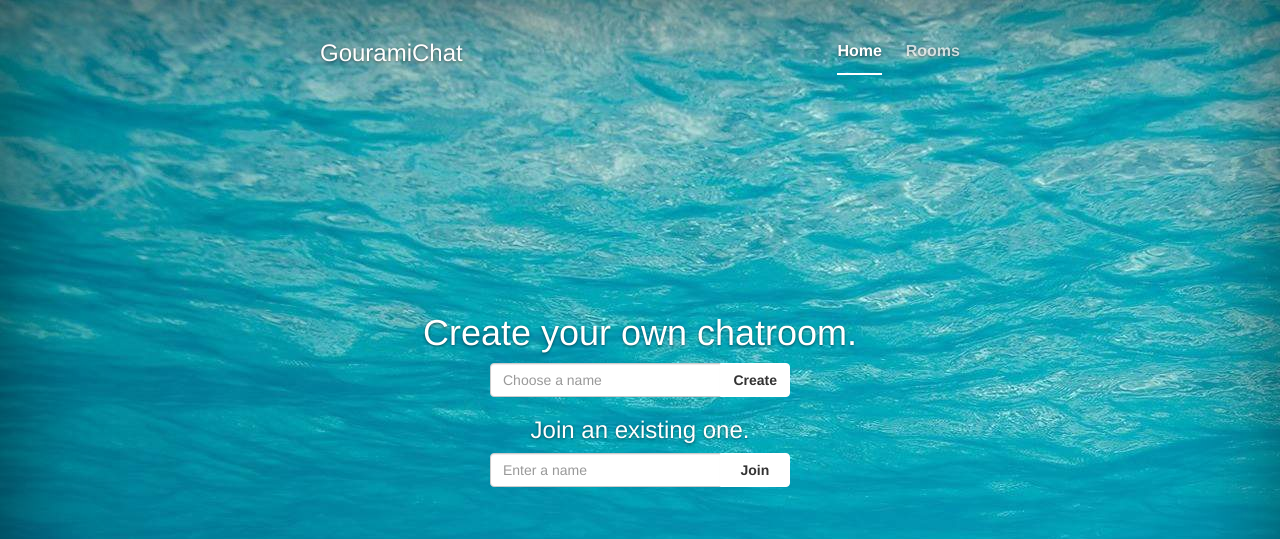
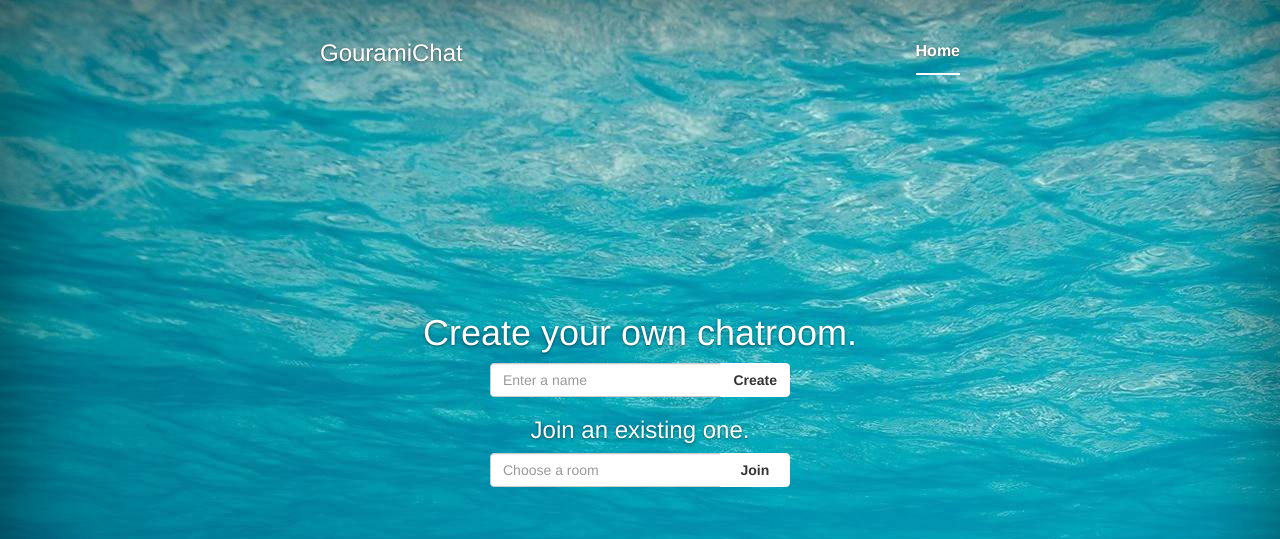
Before and after one commit to sunheng/GouramiChat, a website: page views/index.html in a window 1280 px wide. Shown: the top 539 px of the page. Drawn offline with nearby package versions, Linux system fonts and the light colour scheme; files that its build step writes are made by us from their sources; no server answers.

Commit message:
Added filter to chatroom input

```diff
--- a/views/index.html
+++ b/views/index.html
@@ -22,7 +22,7 @@
 						<h3 class="masthead-brand">GouramiChat</h3>
 						<ul class="nav masthead-nav">
 							<li class="active"><a href="#">Home</a></li>
-							<li><a href="#">Rooms</a></li>
+							<!-- <li><a href="#">Rooms</a></li> -->
 						</ul>
 					</div>
 				</div>
@@ -32,7 +32,7 @@
 						<center>
 							<form id="create">
 								<div class="input-group input-size">
-									<input type="text" id="createField" placeholder="Choose a name" class="form-control" required/>
+										<input type="text" id="createField" placeholder="Enter a name" class="form-control" title="Only alphanumeric characters are allowed (no space)." pattern="[a-zA-Z0-9]+" required/>
 									<span class="input-group-btn">
 										<input type="submit" value="Create" class="btn btn-default bolded"/>
 									</span>
@@ -45,7 +45,7 @@
 						<center>
 							<form id="join">
 								<div class="input-group input-size">
-									<input type="text" id="joinField" placeholder="Enter a name" class="input-default form-control" required/>
+									<input type="text" id="joinField" placeholder="Choose a room" class="input-default form-control" title="Only alphanumeric characters are allowed (no space)." pattern="[a-zA-Z0-9]+" required/>
 									<span class="input-group-btn">
 										<input type="submit" value="&nbsp;&nbsp;Join&nbsp;&nbsp;" class="btn btn-default bolded"/>
 									</span>
```
Also changed, not shown: views/chatroom.html (+1 -1 lines), README.md.
